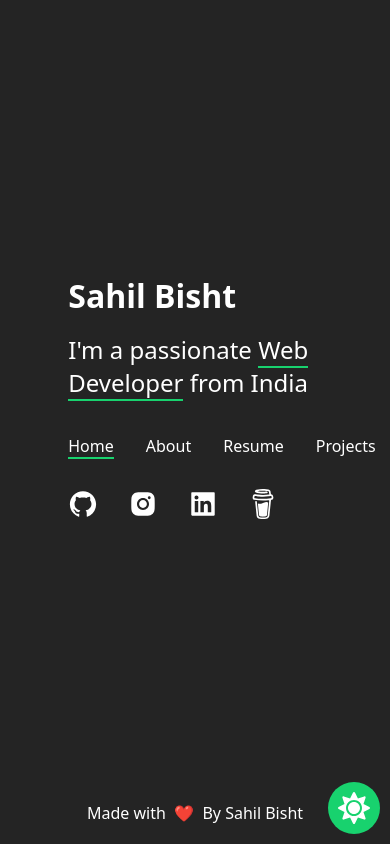
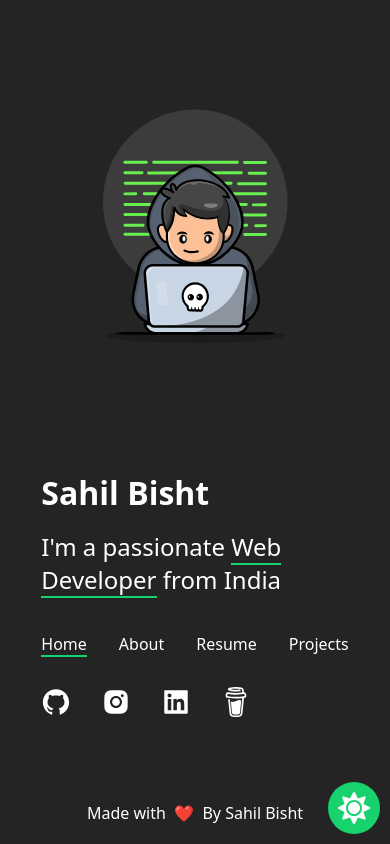
Before and after one commit to codemaniac-sahil/portfolio, a React (Create React App) app: page / in a window 390 px wide. Built offline with nearby package versions, Linux system fonts and the light colour scheme.

Commit message:
enhance the homepage

```diff
--- a/src/App.css
+++ b/src/App.css
@@ -15,9 +15,10 @@ position: relative;
 height: 95vh;
 display: flex;
 align-items: center;
-width: 65%;
+width: 75%;
 margin: 0 auto;
 /* overflow-y: auto; */
+justify-content: space-between;
 
 }
 .container{
@@ -43,6 +44,15 @@ margin: 0 auto;
 }
 #profession{
   border-bottom: 2px solid #18d26e;
+}
+
+.guywithhoody{
+  width: 31.25em;
+  height:31.25em;
+}
+.guywithhoody img{
+  height: 100%;
+  width: 100%;
 }
 /* ==================================================================================================================================
                                                                  Navbar
@@ -549,7 +559,19 @@ box-shadow: 0px 13px 10px -7px #242424; */
     border-bottom: 2px solid #18d26e;
   }
 
+  .header{
+    transition: ease-in-out 0.3s;
+    position: relative;
+    height: 95vh;
+    display: flex;
+    align-items: center;
+    width: 75%;
+    margin: 0 auto;
+    /* overflow-y: auto; */
+    justify-content: space-evenly;
+    flex-direction: column-reverse;
 
+    }
 
 
   .navlinks-mobile-menu1-dark{
@@ -650,6 +672,29 @@ box-shadow: 0px 13px 10px -7px #242424; */
 
    }
 }
+@media only screen and (max-width:500px){
+  .guywithhoody{
+    width: 25em;
+    height: 25em;
+  }
+}
+@media only screen and (max-width:400px){
+  .guywithhoody{
+    width: 20em;
+    height: 20em;
+  }
+}
+@media only screen and (max-width:318px){
+  .guywithhoody{
+    width: 15em;
+    height: 15em;
+  }
+}
+@media only screen and (max-width:238px){
+  .logo-img{
+    display: none;
+  }
+}
 /*================================================================================================================================
                                                           Footer section
 ================================================================================================================================= */
--- a/src/components/Home.js
+++ b/src/components/Home.js
@@ -5,6 +5,7 @@ import Navbar from "./Navbar";
 import { useState } from "react";
 import Footer from "./Footer";
 import { FaMoon, FaSun } from "react-icons/fa";
+import guywithhoody from "../images/guywithhoody.svg";
 
 function Home(props) {
   const [show, setShow] = useState(false);
@@ -51,6 +52,11 @@ function Home(props) {
               </a>
             </div>
           </div>
+          <div className="logo-img">
+            <div className="guywithhoody">
+              <img src={guywithhoody} alt="guywithhoddy" />
+            </div>
+          </div>
         </div>
         <Footer />
         {/* <button onClick={props.toggleTheme}>{`Enable ${
```
Also changed, not shown: src/images/guywithhoody.svg (added).
